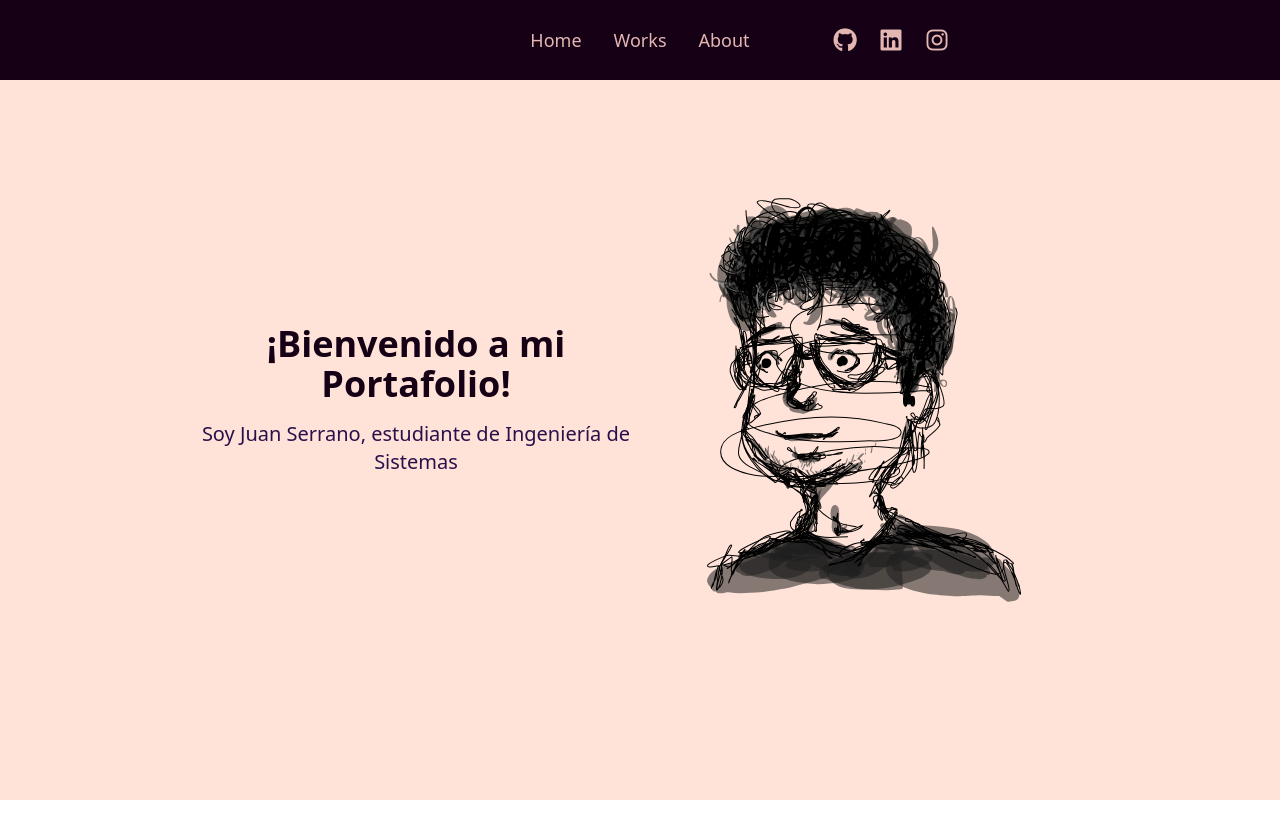
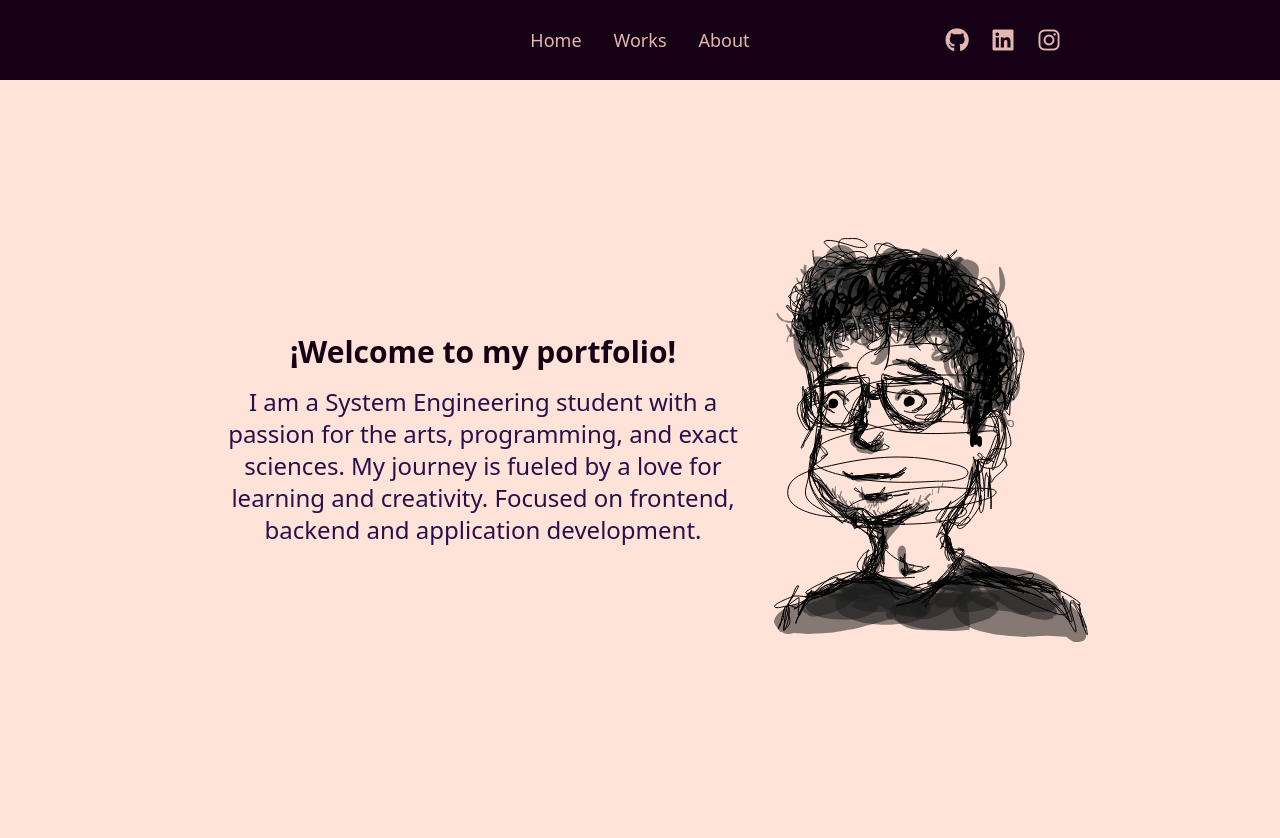
Before and after one commit to EngJuanSER/Angular-app, an Angular app: page /home in a window 1280 px wide. Before the commit the page ends 800 px from the top, so only its background shows below. Built offline with nearby package versions, Linux system fonts and the light colour scheme.

Commit message:
eye's animation svg

```diff
--- a/src/app/app.component.css
+++ b/src/app/app.component.css
@@ -25,7 +25,6 @@
   transform: translateY(-100%);
 }
 
-/* Estilos del nombre de la ruta */
 .route-name {
   position: fixed;
   top: 50%;
@@ -51,11 +50,10 @@
     opacity: 1;
   }
 }
-/* Spinner personalizado usando Tailwind */
 .spinner {
   @apply p-1 animate-spin drop-shadow-lg bg-gradient-to-bl from-primary via-secondary to-accent1 w-6 h-6 aspect-square rounded-full;
 }
 
 .spinner-inner {
-  @apply rounded-full h-full w-full bg-soft dark:bg-secondary;
+  @apply rounded-full h-full w-full bg-primary;
 }
--- a/src/app/components/about/about.component.html
+++ b/src/app/components/about/about.component.html
@@ -1,4 +1,4 @@
-<section id="About" class="py-28 min-h-screen bg-light" >
+<section id="About" class="py-28 min-h-screen bg-light overflow-y-auto" >
     <h2 class="text-3xl font-bold text-primary mb-12 text-center animate-fade-in">About Me</h2>
     <p class="text-center mt-4">
       I’m a passionate developer with a love for creating beautiful, functional applications.
--- a/src/app/components/home/home.component.css
+++ b/src/app/components/home/home.component.css
@@ -21,4 +21,13 @@
   .animate-fade-in-delay {
     animation: fade-in 1s ease-out 0.5s forwards;
   }
+
+  .home {
+    width: 100%;
+    height: 100%;
+    background-image: radial-gradient(circle, #FFE3D8, transparent 20%, #845162);
+    background-size: cover;
+    background-repeat: no-repeat;
+    background-color: #FFE3D8;
+  }
 }
--- a/src/app/components/home/home.component.html
+++ b/src/app/components/home/home.component.html
@@ -1,15 +1,14 @@
-<div class="text-center min-h-screen bg-light flex items-center justify-center">
-
+<!-- home.component.html -->
+<div class="text-center min-h-screen bg-light flex items-center justify-center overflow-y-auto mt-10">
   <section class="flex w-full max-w-4xl items-center justify-center">
-    <!-- Mensaje de bienvenida -->
-    <div class="flex-1 text-center">
-      <h1 class="text-4xl font-bold mb-4 text-primary animate-fade-in">¡Bienvenido a mi Portafolio!</h1>
-      <p class="text-xl text-secondary animate-fade-in">Soy Juan Serrano, estudiante de Ingeniería de Sistemas</p>
+    <div class="flex-1 text-center px-8">
+      <h1 class="text-3xl font-bold mb-4 text-primary animate-fade-in">¡Welcome to my portfolio!</h1>
+      <p class="text-2xl text-secondary animate-fade-in">
+        I am a System Engineering student with a passion for the arts, programming, and exact sciences. My journey is fueled by a love for learning and creativity. Focused on frontend, backend and application development.
+      </p>
     </div>
-
-    <!-- SVG del rostro -->
-    <div class="flex-1 flex items-center justify-center">
-      <img src="face.svg" alt="Rostro" class="w-50 h-50 object-cover">
+    <div class="flex-1 max-w-max">
+      <div [innerHTML]="svgContent" class="relative w-50 h-50"></div>
     </div>
   </section>
 </div>
--- a/src/app/components/home/home.component.ts
+++ b/src/app/components/home/home.component.ts
@@ -1,23 +1,65 @@
-import { Component, AfterViewInit } from '@angular/core';
+// home.component.ts
+import { Component, OnInit, HostListener, ElementRef, Renderer2 } from '@angular/core';
+import { HttpClient, HttpClientModule } from '@angular/common/http';
+import { DomSanitizer, SafeHtml } from '@angular/platform-browser';
 
 @Component({
   selector: 'app-home',
   standalone: true,
-  imports: [],
+  imports: [HttpClientModule], // Importar HttpClientModule aquí
   templateUrl: './home.component.html',
-  styleUrl: './home.component.css'
+  styleUrls: ['./home.component.css']
 })
-export class HomeComponent implements AfterViewInit  {
-  ngAfterViewInit() {
-    const eyes = document.querySelectorAll('.eye');
-    document.addEventListener('mousemove', (event: MouseEvent) => {
-      const { clientX, clientY } = event;
-      eyes.forEach((eye: any) => {
-        const rect = eye.getBoundingClientRect();
-        const x = clientX - rect.left - rect.width / 2;
-        const y = clientY - rect.top - rect.height / 2;
-        eye.style.transform = `translate(${x / 10}px, ${y / 10}px)`;
-      });
-    });
+export class HomeComponent implements OnInit {
+  svgContent: SafeHtml | null = null;
+
+  constructor(
+    private http: HttpClient,
+    private sanitizer: DomSanitizer,
+    private el: ElementRef,
+    private renderer: Renderer2
+  ) {}
+
+  ngOnInit() {
+    this.loadSVG();
+  }
+
+  loadSVG() {
+    this.http.get('face.svg', { responseType: 'text' }).subscribe(
+      data => {
+        this.svgContent = this.sanitizer.bypassSecurityTrustHtml(data);
+      },
+      error => {
+        console.error('Error al cargar el SVG:', error);
+      }
+    );
+  }
+
+  @HostListener('document:mousemove', ['$event'])
+  onMouseMove(event: MouseEvent) {
+    if (!this.svgContent) return;
+
+    const svg: SVGSVGElement | null = this.el.nativeElement.querySelector('svg');
+    if (!svg) return;
+
+    const rect = svg.getBoundingClientRect();
+    const centerX = rect.left + rect.width / 2;
+    const centerY = rect.top + rect.height / 2;
+    const mouseX = event.clientX;
+    const mouseY = event.clientY;
+
+    const maxDistance = 0.8; // Máxima distancia que los ojos pueden moverse
+
+    const angle = Math.atan2(mouseY - centerY, mouseX - centerX);
+    const offsetX = Math.cos(angle) * maxDistance;
+    const offsetY = Math.sin(angle) * maxDistance;
+
+    const eye1 = svg.querySelector('#eye1 path');
+    const eye2 = svg.querySelector('#eye2 path');
+
+    if (eye1 && eye2) {
+      this.renderer.setAttribute(eye1, 'transform', `translate(${offsetX*2.2}, ${offsetY*1.6})`);
+      this.renderer.setAttribute(eye2, 'transform', `translate(${offsetX*2.5}, ${offsetY*2.3})`);
+    }
   }
 }
--- a/src/app/components/navbar/navbar.component.html
+++ b/src/app/components/navbar/navbar.component.html
@@ -1,5 +1,5 @@
 <nav class="fixed top-0 w-full bg-primary shadow-transparent z-50">
-  <div class="container max-w-2xl mx-auto p-6">
+  <div class="container max-w-4xl mx-auto p-6">
     <div class="flex items-center justify-between">
       <div class="flex-shrink-0">
         <a href="home" class="text-soft text-4xl">
--- a/src/app/components/works/works.component.html
+++ b/src/app/components/works/works.component.html
@@ -1,4 +1,4 @@
-<section id="works" class="works py-28 min-h-screen bg-light">
+<section id="works" class="works py-28 min-h-screen bg-light overflow-y-auto">
   <div class="container mx-auto ping">
     <h2 class="text-3xl font-bold text-primary mb-12 text-center animate-fade-in">Mis Proyectos</h2>
     <div class="grid grid-cols-1 sm:grid-cols-2 lg:grid-cols-3 gap-8 justify-self-center justify-items-center">
--- a/src/styles.css
+++ b/src/styles.css
@@ -2,3 +2,7 @@
 @tailwind base;
 @tailwind components;
 @tailwind utilities;
+
+::-webkit-scrollbar {
+    display: none;
+}
```
Also changed, not shown: public/face.svg.
